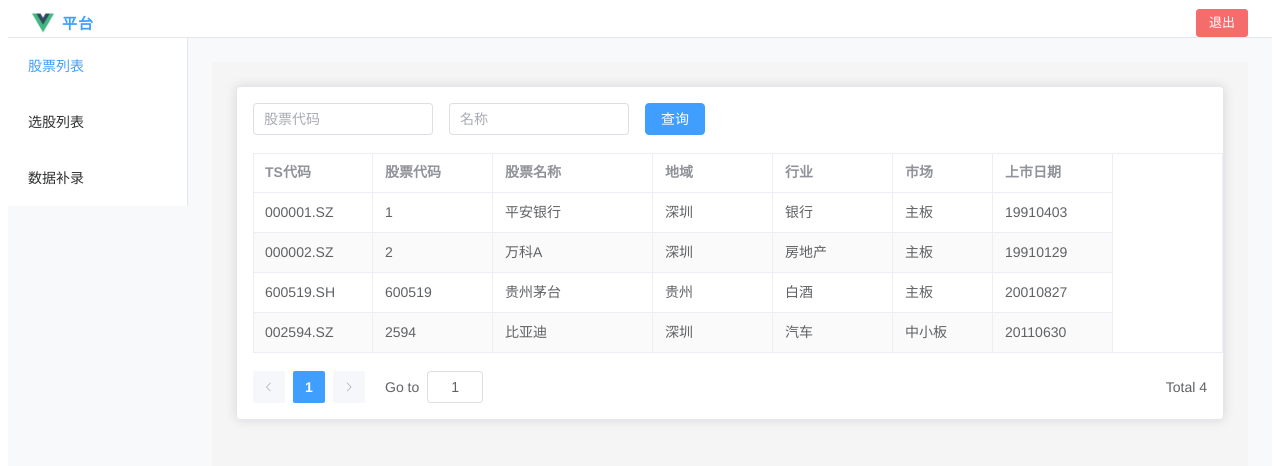
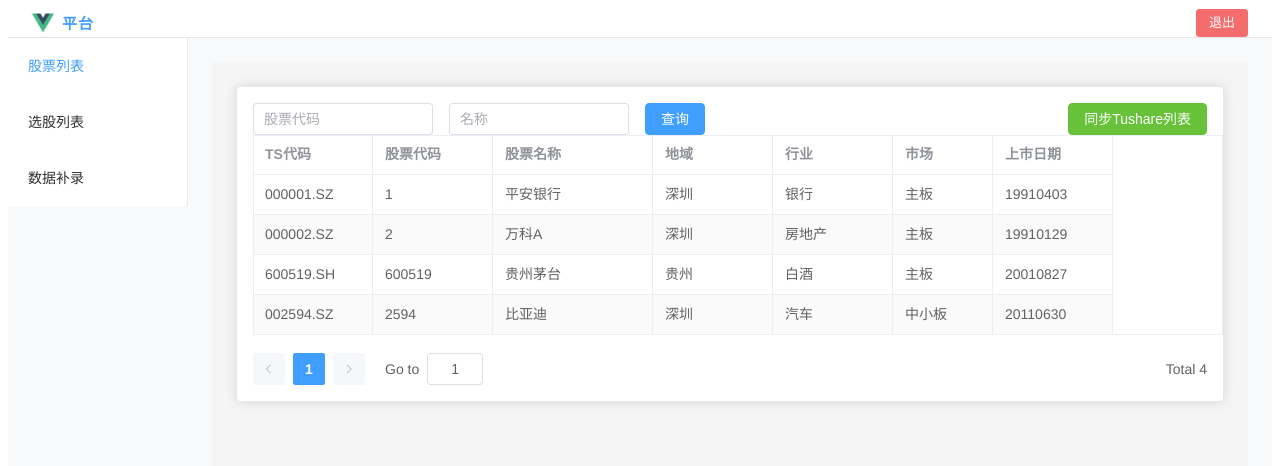
Before and after one commit to wanggx/MyCode, a Vue app in the folder frontend/: page /user in a window 1280 px wide. Shown: the top 466 px of the page. Built offline with nearby package versions, Linux system fonts and the light colour scheme; no server answers; sample sign-in values are in the browser's storage.

Commit message:
refresh stock list

```diff
--- a/frontend/src/views/DataTable.vue
+++ b/frontend/src/views/DataTable.vue
@@ -2,9 +2,14 @@
   <div class="stock-table-page">
     <el-card class="stock-table-card">
       <div class="search-bar">
-        <el-input v-model="searchForm.code" placeholder="股票代码" class="search-input" clearable />
-        <el-input v-model="searchForm.name" placeholder="名称" class="search-input" clearable />
-        <el-button type="primary" @click="handleSearch">查询</el-button>
+        <div class="search-left">
+          <el-input v-model="searchForm.code" placeholder="股票代码" class="search-input" clearable />
+          <el-input v-model="searchForm.name" placeholder="名称" class="search-input" clearable />
+          <el-button type="primary" @click="handleSearch">查询</el-button>
+        </div>
+        <div class="search-right">
+          <el-button type="success" @click="handleSync" :loading="syncLoading">同步Tushare列表</el-button>
+        </div>
       </div>
       <div class="table-wrapper">
         <el-table :data="tableData" stripe border v-loading="loading"
@@ -48,7 +53,8 @@
       total: 0,
       page: 1,
       pageSize: 10,
-      loading: false
+      loading: false,
+      syncLoading: false
     }
   },
   methods: {
@@ -91,6 +97,26 @@
         this.loading = false
       }
     },
+    async handleSync() {
+      this.syncLoading = true
+      try {
+        const res = await axios.post('/api/stocks/sync')
+
+        // 判断接口返回的 res.data 是否有 success 字段并为 true
+        if (res.data && res.data.success) {
+          this.$message.success('同步成功')
+          this.fetchData() // 可选：同步后刷新表格数据
+        } else {
+          const message = res.data.message || '同步失败'
+          this.$message.error(message)
+        }
+      } catch (e) {
+        console.error('同步失败:', e)
+        this.$message.error('同步失败')
+      } finally {
+        this.syncLoading = false
+      }
+    },
     handleSearch() {
       this.page = 1
       this.fetchData()
@@ -118,6 +144,24 @@
   padding: 0;
   box-sizing: border-box;
 }
+.search-bar {
+  display: flex;
+  justify-content: space-between;
+  align-items: center;
+  padding: 16px 16px 0 16px;
+}
+.search-left {
+  display: flex;
+  gap: 16px;
+  align-items: center;
+}
+.search-right {
+  display: flex;
+  align-items: center;
+}
+.search-input {
+  width: 180px;
+}
 .table-wrapper {
   text-align: left;
   margin-left: 0;
@@ -132,16 +176,6 @@
 ::v-deep .el-card__body {
   padding: 0;
 }
-.search-bar {
-  display: flex;
-  gap: 16px;
-  align-items: center;
-  margin-bottom: 18px;
-  padding: 16px 16px 0 16px;
-}
-.search-input {
-  width: 180px;
-}
 .pagination-bar {
   margin-top: 18px;
   text-align: right;
```
Also changed, not shown: 2 other files (tests, documents, lock files or other folders).
